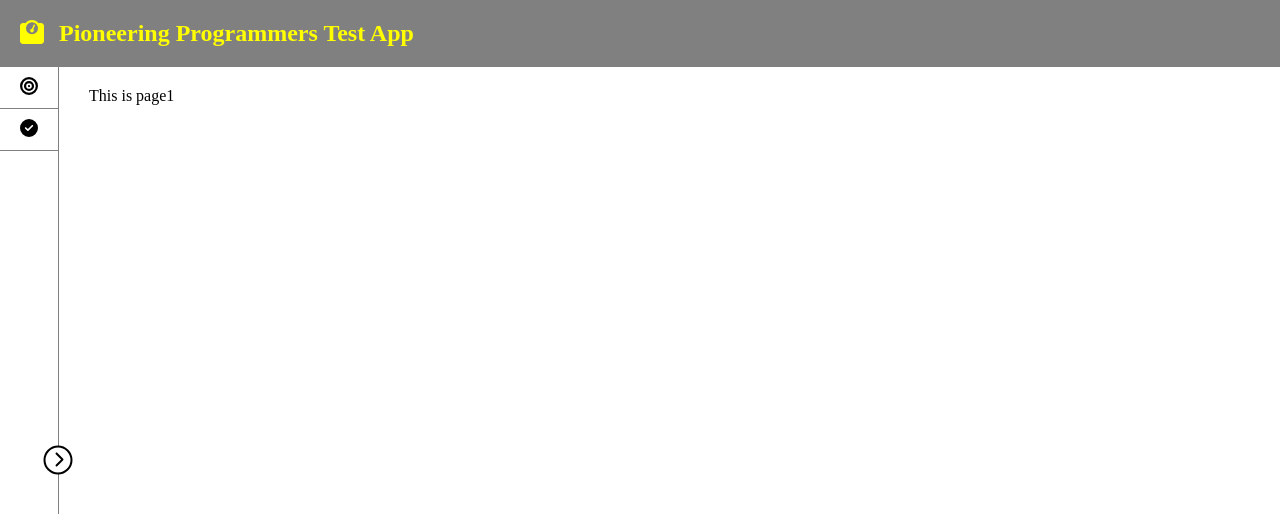
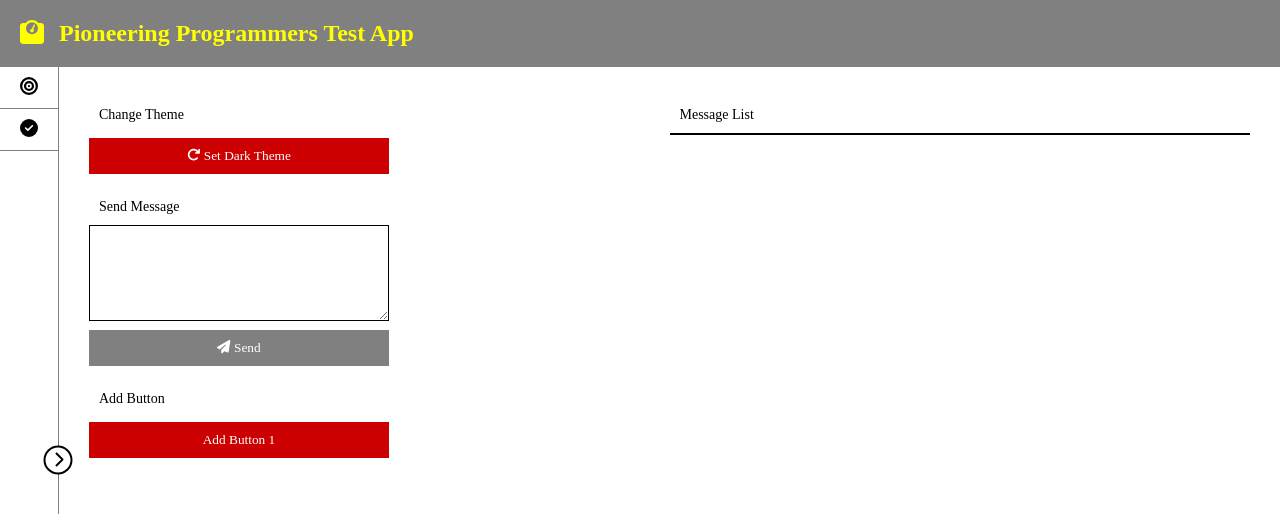
Before and after one commit to geekman75/deckbox-builder, a React (Create React App) app: page / in a window 1280 px wide. Shown: the top 514 px of the page. Built offline with nearby package versions, Linux system fonts and the light colour scheme.

Commit message:
build page1

```diff
--- a/src/assets/css/common.css
+++ b/src/assets/css/common.css
@@ -15,3 +15,29 @@ a {
     text-decoration: none;
     color: inherit;
 }
+
+button.btn {
+    color: white;
+    background: #cc0000;
+    padding: 10px 30px;
+    font-family: cursive;
+    cursor: pointer;
+    transition: all .2s;
+    border: none;
+    margin-top: 5px;
+    margin-bottom: 5px;
+}
+
+.theme-dark button.btn {
+    color: #800080;
+    background-color: #f0f8ff;
+}
+
+button.btn:disabled {
+    cursor: not-allowed;
+    background-color: gray;
+}
+
+.w-300 {
+    width: 300px;
+}
--- /dev/null
+++ b/src/assets/css/msg-send.css
@@ -0,0 +1,4 @@
+.msg-send-component textarea {
+    border: 1px solid;
+    outline: none;
+}
--- /dev/null
+++ b/src/assets/css/page1.css
@@ -0,0 +1,23 @@
+.section-page1 {
+    display: flex;
+}
+
+.section-page1 .left-part {
+    width: 50%;
+}
+
+.section-page1 .right-part {
+    width: 50%;
+}
+
+.section-page1 .section-title {
+    font-size: 14px;
+    margin-top: 20px;
+    margin-bottom: 10px;
+    padding-left: 10px;
+}
+
+.section-page1 .message-list {
+    border: 1px solid;
+    padding: 0px 20px;
+}
--- /dev/null
+++ b/src/components/addedButton/index.tsx
@@ -0,0 +1,35 @@
+// ** React Import
+import {
+  FC,
+  MouseEventHandler,
+} from "react";
+
+// ** Redux Import
+import { useDispatch } from "react-redux";
+import { pushEvent } from "redux/event";
+
+// ** Type Import
+import { AppDispatch } from "redux/store";
+
+interface ComponentProps {
+    index: number
+}
+
+const AddedButton: FC<ComponentProps> = (props) => {
+  const dispatch: AppDispatch = useDispatch();
+
+  const handleClick: MouseEventHandler = () => {
+    dispatch(pushEvent(`Button ${props.index} clicked`));
+  };
+
+  return (
+    <button
+      onClick={handleClick}
+      className="btn w-300"
+    >
+      Button {props.index}
+    </button>
+  );
+};
+
+export default AddedButton;
--- /dev/null
+++ b/src/components/msgSend/index.tsx
@@ -0,0 +1,56 @@
+// ** React Import
+import {
+  FC,
+  MouseEventHandler,
+  useState,
+  ChangeEventHandler,
+} from "react";
+
+// ** Redux Import
+import { useDispatch } from "react-redux";
+import { pushEvent } from "redux/event";
+
+// ** FontAwesome Import
+import { FontAwesomeIcon } from "@fortawesome/react-fontawesome";
+import { faPaperPlane } from '@fortawesome/free-solid-svg-icons'
+
+// ** Type Import
+import { AppDispatch } from "redux/store";
+
+// ** Style Import
+import "assets/css/msg-send.css";
+
+const MessageSendComponent: FC = () => {
+  const [message, setMessage] = useState<string>("");
+  const dispatch: AppDispatch = useDispatch();
+
+  const handleSendMessage: MouseEventHandler = () => {
+    dispatch(pushEvent("Message sent: " + message));
+    setMessage("");
+  };
+
+  const handleChangeMessage: ChangeEventHandler<HTMLTextAreaElement> = (e) => {
+    setMessage(e.target.value);
+  };
+
+  return (
+    <div className="msg-send-component">
+      <textarea
+        onChange={handleChangeMessage}
+        value={message}
+        rows={6}
+        className="w-300"
+      />
+      <br/>
+      <button
+        onClick={handleSendMessage}
+        disabled={message === ""}
+        className="btn w-300"
+      >
+        <FontAwesomeIcon icon={faPaperPlane} /> Send
+      </button>
+    </div>
+  );
+};
+
+export default MessageSendComponent;
--- /dev/null
+++ b/src/components/themeButton/index.tsx
@@ -0,0 +1,35 @@
+// ** React Import
+import { FC, useContext, MouseEventHandler } from "react";
+
+// ** Redux Import
+import { useDispatch } from "react-redux";
+import { pushEvent } from "redux/event";
+
+// ** Context Import
+import ThemeContext from "utility/themeContext";
+
+// ** FontAwesome Import
+import { FontAwesomeIcon } from "@fortawesome/react-fontawesome";
+import { faRedo } from '@fortawesome/free-solid-svg-icons'
+
+// ** Type Import
+import { ThemeContextType } from "interfaces/theme.interface";
+import { AppDispatch } from "redux/store";
+
+const ThemeButton: FC = () => {
+  const theme = useContext<ThemeContextType>(ThemeContext);
+  const dispatch: AppDispatch = useDispatch();
+
+  const handleChangeTheme: MouseEventHandler = () => {
+    theme.switchTheme();
+    dispatch(pushEvent('Theme was set to ' + (theme.mode ? "Light" : "Dark")))
+  };
+
+  return (
+    <button onClick={handleChangeTheme} className="btn w-300">
+      <FontAwesomeIcon icon={faRedo} /> Set {theme.mode ? "Light" : "Dark"} Theme
+    </button>
+  );
+};
+
+export default ThemeButton;
--- a/src/pages/page1/index.tsx
+++ b/src/pages/page1/index.tsx
@@ -1,10 +1,61 @@
 // ** React Import
-import { FC } from "react";
+import { FC, MouseEventHandler } from "react";
+
+// ** Redux Import
+import { useDispatch, useSelector } from "react-redux";
+import { addButton, pushEvent } from "redux/event";
+
+// ** Custom Component Import
+import ThemeButton from "components/themeButton";
+import MessageSendComponent from "components/msgSend";
+
+// ** Type Import
+import { AppDispatch, ReduxStoreType } from "redux/store";
+
+// ** Style Import
+import "assets/css/page1.css";
+import AddedButton from "components/addedButton";
 
 const Page1: FC = () => {
+  // ** Store
+  const btnCount = useSelector<ReduxStoreType, number>(
+    (state) => state.event.btnCount
+  );
+  const evenList = useSelector<ReduxStoreType, Array<string>>(
+    (state) => state.event.eventList
+  );
+  const dispatch: AppDispatch = useDispatch();
+
+  const handleAddButton: MouseEventHandler = () => {
+    dispatch(pushEvent(`Button ${btnCount + 1} added`))
+    dispatch(addButton());
+  };
+
   return (
-    <div>
-      This is page1
+    <div className="section-page1">
+      <div className="left-part">
+        <div className="section-title">Change Theme</div>
+        <ThemeButton />
+        <div className="section-title">Send Message</div>
+        <MessageSendComponent />
+        <div className="section-title">Add Button</div>
+        <button className="btn w-300" onClick={handleAddButton}>
+          Add Button {btnCount + 1}
+        </button>
+        {Array.from({length: btnCount}).map((item: any, index: number) => (
+          <div key={index}>
+            <AddedButton index={index + 1} />
+          </div>
+        ))}
+      </div>
+      <div className="right-part">
+        <div className="section-title">Message List</div>
+        <div className="message-list">
+          {evenList.map((item: string) => (
+            <p>{item}</p>
+          ))}
+        </div>
+      </div>
     </div>
   );
 };
--- /dev/null
+++ b/src/redux/event.ts
@@ -0,0 +1,22 @@
+// ** Redux Imports
+import { createSlice } from "@reduxjs/toolkit";
+
+export const eventSlice = createSlice({
+  name: "event",
+  initialState: {
+    eventList: [] as Array<string>,
+    btnCount: 0,
+  },
+  reducers: {
+    pushEvent: (state, action) => {
+      state.eventList.push(action.payload);
+    },
+    addButton: (state) => {
+      state.btnCount = state.btnCount + 1;
+    },
+  },
+});
+
+export const { pushEvent, addButton } = eventSlice.actions;
+
+export default eventSlice.reducer;
--- a/src/redux/store.ts
+++ b/src/redux/store.ts
@@ -1,8 +1,20 @@
-// ** Redux Imports
+// ** Redux Import
 import { configureStore } from "@reduxjs/toolkit";
 
+// ** Reducers Import
+import eventReducer from './event'
+
+export interface ReduxStoreType {
+  event: {
+    eventList: Array<string>,
+    btnCount: number
+  }
+}
+
 export const store = configureStore({
-  reducer: {},
+  reducer: {
+    event: eventReducer
+  },
   middleware: (getDefaultMiddleware) => {
     return getDefaultMiddleware({
       serializableCheck: false,
--- a/src/utility/themeContext.ts
+++ b/src/utility/themeContext.ts
@@ -9,7 +9,9 @@ export const themes = {
   dark: 1,
 };
 
-export default createContext<ThemeContextType>({
+const ThemeContext = createContext<ThemeContextType>({
   mode: themes.light,
   switchTheme: () => {},
 });
+
+export default ThemeContext
```
